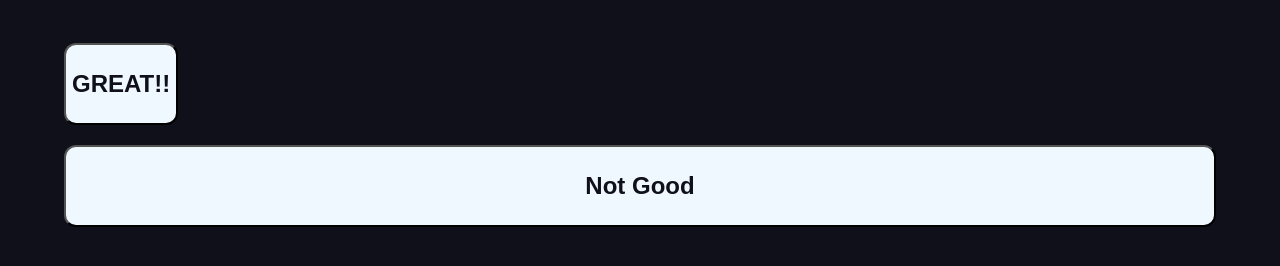
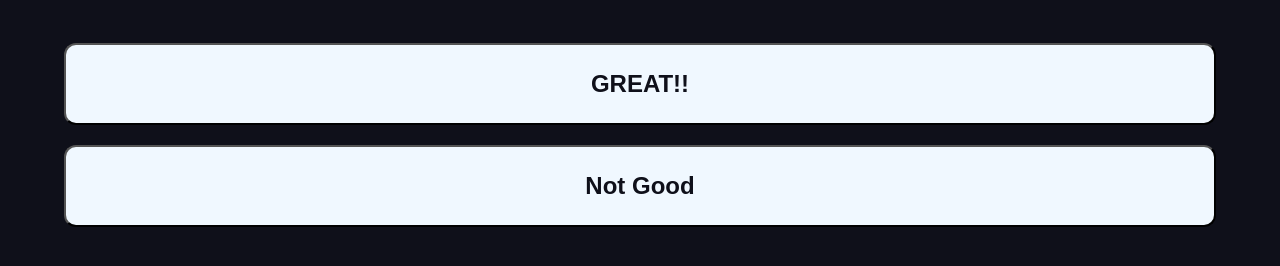
Before and after one commit to Suyyash-aroraa/Kwality-main, a website: page review.html in a window 1280 px wide. Shown: the part 320-586 px from the top of the page. Drawn offline with Linux system fonts and the light colour scheme.

Commit message:
Update review.css

```diff
--- a/Assets/css/review.css
+++ b/Assets/css/review.css
@@ -61,3 +61,7 @@ h3 {
   color: aliceblue;
   width: 100%;
 }
+
+.great-btn{
+width: 100%;
+}
```
